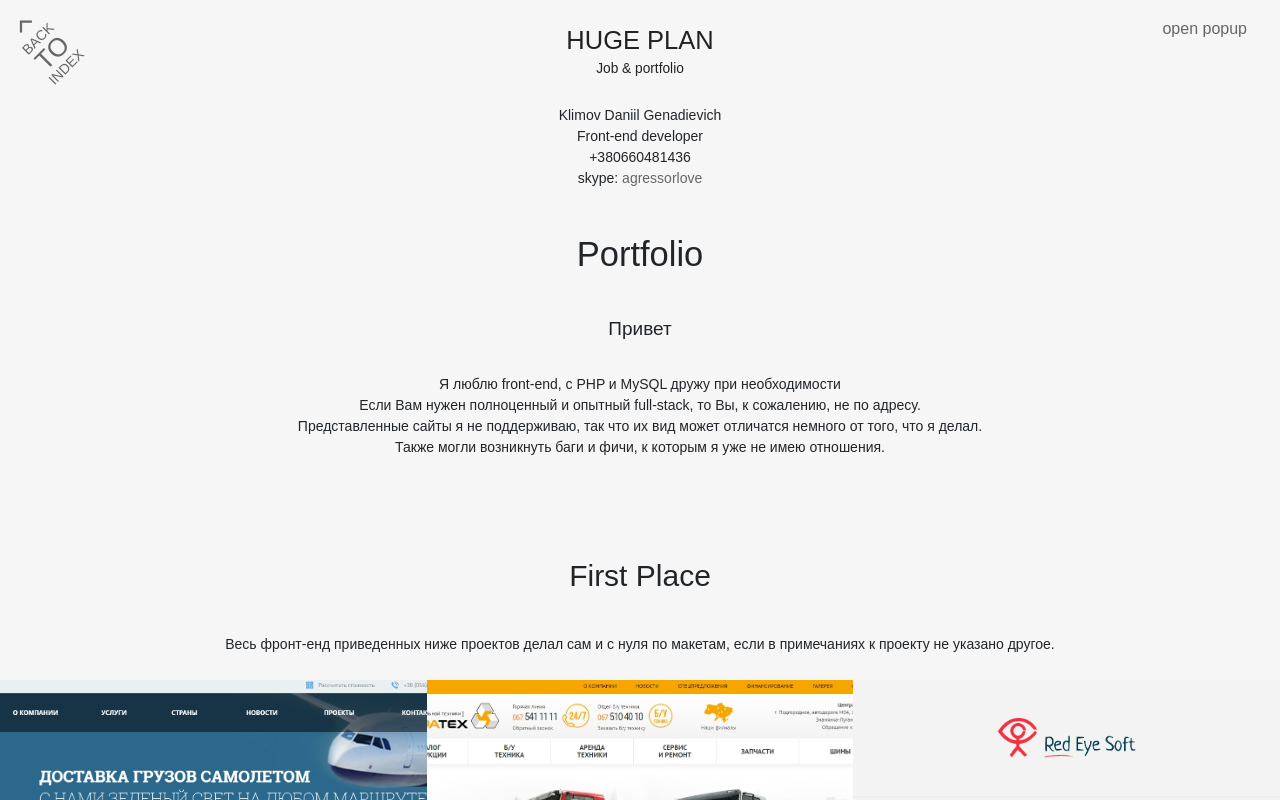
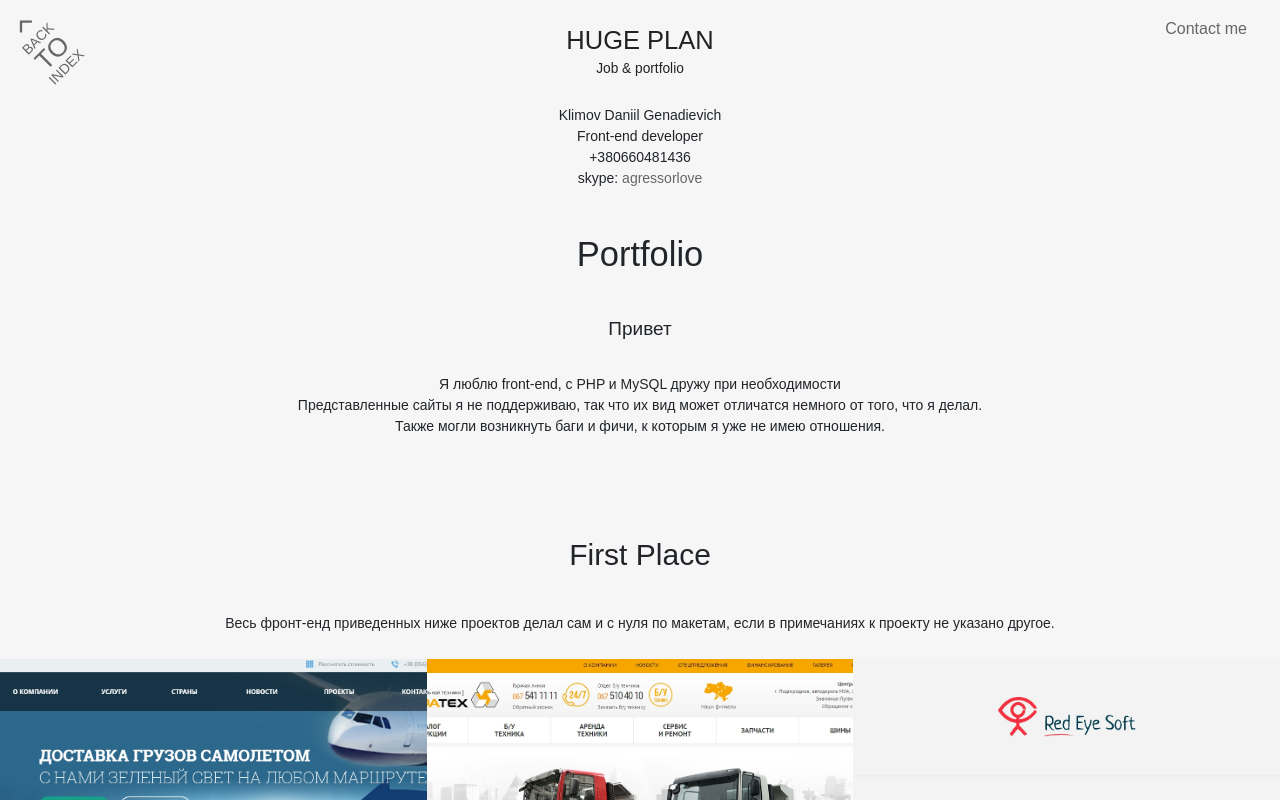
Before and after one commit to yogich/hugeplan.zzz, an Angular app: page /portfolio in a window 1280 px wide. Shown: the top 800 px of the page. Built offline with nearby package versions, Linux system fonts and the light colour scheme.

Commit message:
popup so working

```diff
--- a/src/app/elements/contact-form-popup/contact-form-popup.component.less
+++ b/src/app/elements/contact-form-popup/contact-form-popup.component.less
@@ -1,23 +1,18 @@
 .popup{
   width: 100%;
   height: 100vh;
-  display: none;
+  display: flex;
   z-index: 123;
   position: fixed;
   top: 0;
   right: 0;
 }
 
-#popup-article.show{
-  display: flex;
-}
-
 .popup:before{
   content: "";
   box-sizing: border-box;
   width: 100%;
-  background-color: #fff;
-
+  background-color: #222;
   position: fixed;
   left: 0;
   top: 50%;
@@ -29,11 +24,9 @@
   content: "";
   width: 0;
   height: 2px;
-  background-color: #f0f0f0;
-
+  background-color: #222;
   will-change: width, opacity;
   animation: line-animation .6s cubic-bezier(0.83, 0.04, 0, 1.16) both;
-
   position: absolute;
   top: 50%;
   left: 0;
@@ -63,11 +56,13 @@
   0%{
     height: 0;
     top: 50%;
+    background-color: #222;
   }
 
   100%{
     height: 100vh;
     top: 0;
+    background-color: #fff;
   }
 }
 
@@ -76,9 +71,6 @@
   padding: 5% 15%;
   box-sizing: border-box;
   position: relative;
-
-  margin: auto;
-  overflow: auto;
   animation: fade .5s ease-out 1.3s both;
 }
 
--- a/src/app/elements/contact-form-popup/contact-form-popup.component.ts
+++ b/src/app/elements/contact-form-popup/contact-form-popup.component.ts
@@ -1,4 +1,4 @@
-import {Component, Input, OnInit} from '@angular/core';
+import {Component, Output, OnInit, EventEmitter} from '@angular/core';
 
 @Component({
   selector: 'app-contact-form-popup',
@@ -7,7 +7,7 @@ import {Component, Input, OnInit} from '@angular/core';
 })
 export class ContactFormPopupComponent implements OnInit {
 
-  @Input() popupOpened;
+  @Output() popupStatus = new EventEmitter<boolean>();
 
   constructor() { }
 
@@ -15,7 +15,7 @@ export class ContactFormPopupComponent implements OnInit {
   }
 
   closePopup() {
-    this.popupOpened = false;
+    this.popupStatus.emit(false);
   }
 
 }
--- a/src/app/pages/portfolio-page/header-portfolio-page/header-portfolio-page.component.html
+++ b/src/app/pages/portfolio-page/header-portfolio-page/header-portfolio-page.component.html
@@ -9,7 +9,7 @@
             </div>
         </div>
     </div>
-    <a class="btn open-popup" (click)="openPopup()">open popup</a>
+    <a class="btn open-popup" (click)="openPopup()">Contact me</a>
 </header>
 
-<app-contact-form-popup></app-contact-form-popup>
+<app-contact-form-popup *ngIf="popupStatus" (popupStatus)="closePopup()"></app-contact-form-popup>
--- a/src/app/pages/portfolio-page/header-portfolio-page/header-portfolio-page.component.ts
+++ b/src/app/pages/portfolio-page/header-portfolio-page/header-portfolio-page.component.ts
@@ -7,7 +7,7 @@ import { Component, OnInit } from '@angular/core';
 })
 export class HeaderPortfolioPageComponent implements OnInit {
 
-  popupOpened = false;
+  popupStatus: boolean = false;
 
   constructor() { }
 
@@ -17,8 +17,11 @@ export class HeaderPortfolioPageComponent implements OnInit {
 
   openPopup() {
     console.log('popup Open');
-    this.popupOpened = true;
+    this.popupStatus = true;
   }
 
+  closePopup() {
+    this.popupStatus = false;
+  }
 
 }
--- a/src/app/pages/portfolio-page/portfolio-page.component.html
+++ b/src/app/pages/portfolio-page/portfolio-page.component.html
@@ -18,7 +18,6 @@
                         </div>
                         <div class="description">
                             Я люблю front-end, с PHP и MySQL дружу при необходимости <br>
-                            Если Вам нужен полноценный и опытный full-stack, то Вы, к сожалению, не по адресу. <br>
                             Представленные сайты я не поддерживаю, так что их вид может отличатся немного от того, что я делал. <br>
                             Также могли возникнуть баги и фичи, к которым я уже не имею отношения.
                         </div>
```
